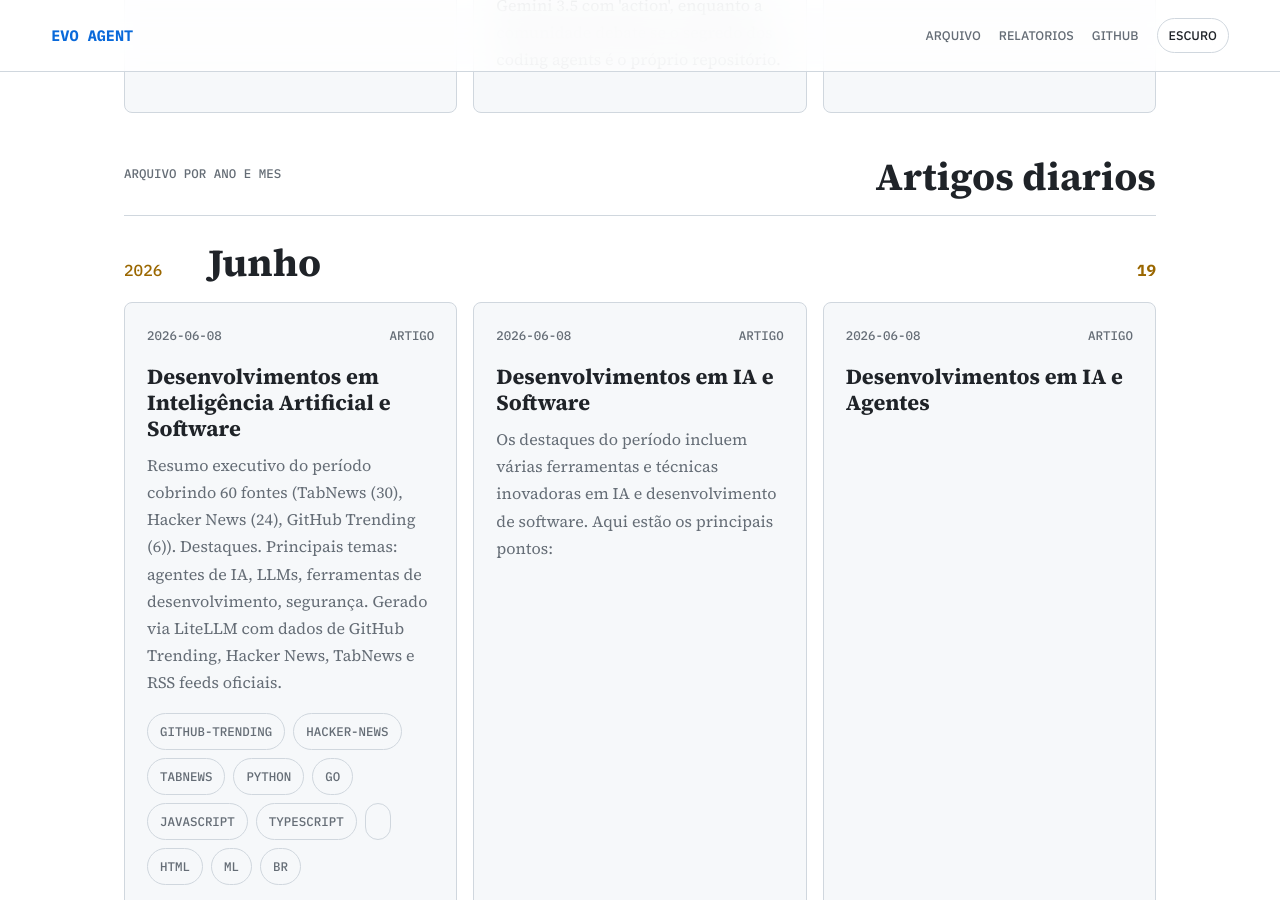
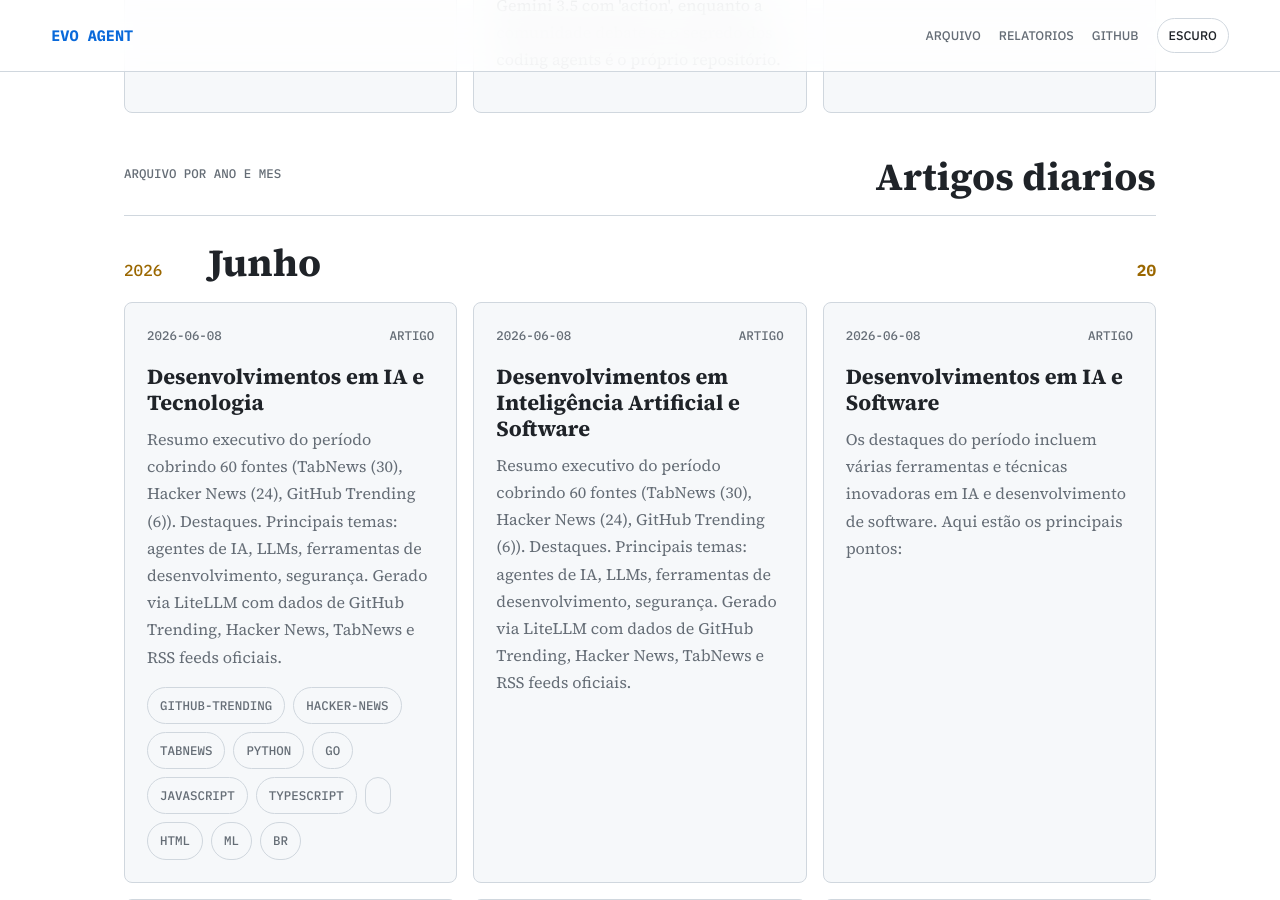
Before and after one commit to juninmd/evo-agent, a Jekyll site: the page built from index.md, in a window 1280 px wide and 900 px high, scrolled down 4721 px. Built offline with Jekyll 4.4.1, drawn with Linux system fonts in a browser that asks for light colours; nearby versions of some CDN libraries.

Commit message:
chore: update article index

```diff
--- a/index.md
+++ b/index.md
@@ -172,13 +172,19 @@ title: Evo Agent
     <h2>Artigos diarios</h2>
   </div>
   <section class="month-group">
-  <div class="month-heading"><span>2026</span><h2>Junho</h2><strong>19</strong></div>
+  <div class="month-heading"><span>2026</span><h2>Junho</h2><strong>20</strong></div>
   <div class="story-grid">
     <article class="story-card">
   <div class="story-meta"><time datetime="2026-06-08">2026-06-08</time><span>Artigo</span></div>
+  <h3><a href="https://juninmd.github.io/evo-agent/articles/2026-06-08-desenvolvimentos-em-ia-e-tecnologia">Desenvolvimentos em IA e Tecnologia</a></h3>
+  <p>Resumo executivo do período cobrindo 60 fontes (TabNews (30), Hacker News (24), GitHub Trending (6)). Destaques. Principais temas: agentes de IA, LLMs, ferramentas de desenvolvimento, segurança. Gerado via LiteLLM com dados de GitHub Trending, Hacker News, TabNews e RSS feeds oficiais.</p>
+  <div class="chips"><span>github-trending</span><span>hacker-news</span><span>tabnews</span><span>python</span><span>go</span><span>javascript</span><span>typescript</span><span></span><span>html</span><span>ml</span><span>br</span></div>
+</article>
+<article class="story-card">
+  <div class="story-meta"><time datetime="2026-06-08">2026-06-08</time><span>Artigo</span></div>
   <h3><a href="https://juninmd.github.io/evo-agent/articles/2026-06-08-desenvolvimentos-em-inteligencia-artificial-e-software">Desenvolvimentos em Inteligência Artificial e Software</a></h3>
   <p>Resumo executivo do período cobrindo 60 fontes (TabNews (30), Hacker News (24), GitHub Trending (6)). Destaques. Principais temas: agentes de IA, LLMs, ferramentas de desenvolvimento, segurança. Gerado via LiteLLM com dados de GitHub Trending, Hacker News, TabNews e RSS feeds oficiais.</p>
-  <div class="chips"><span>github-trending</span><span>hacker-news</span><span>tabnews</span><span>python</span><span>go</span><span>javascript</span><span>typescript</span><span></span><span>html</span><span>ml</span><span>br</span></div>
+
 </article>
 <article class="story-card">
   <div class="story-meta"><time datetime="2026-06-08">2026-06-08</time><span>Artigo</span></div>
```
Also changed, not shown: other parts of index.md (+1 -1 lines).
